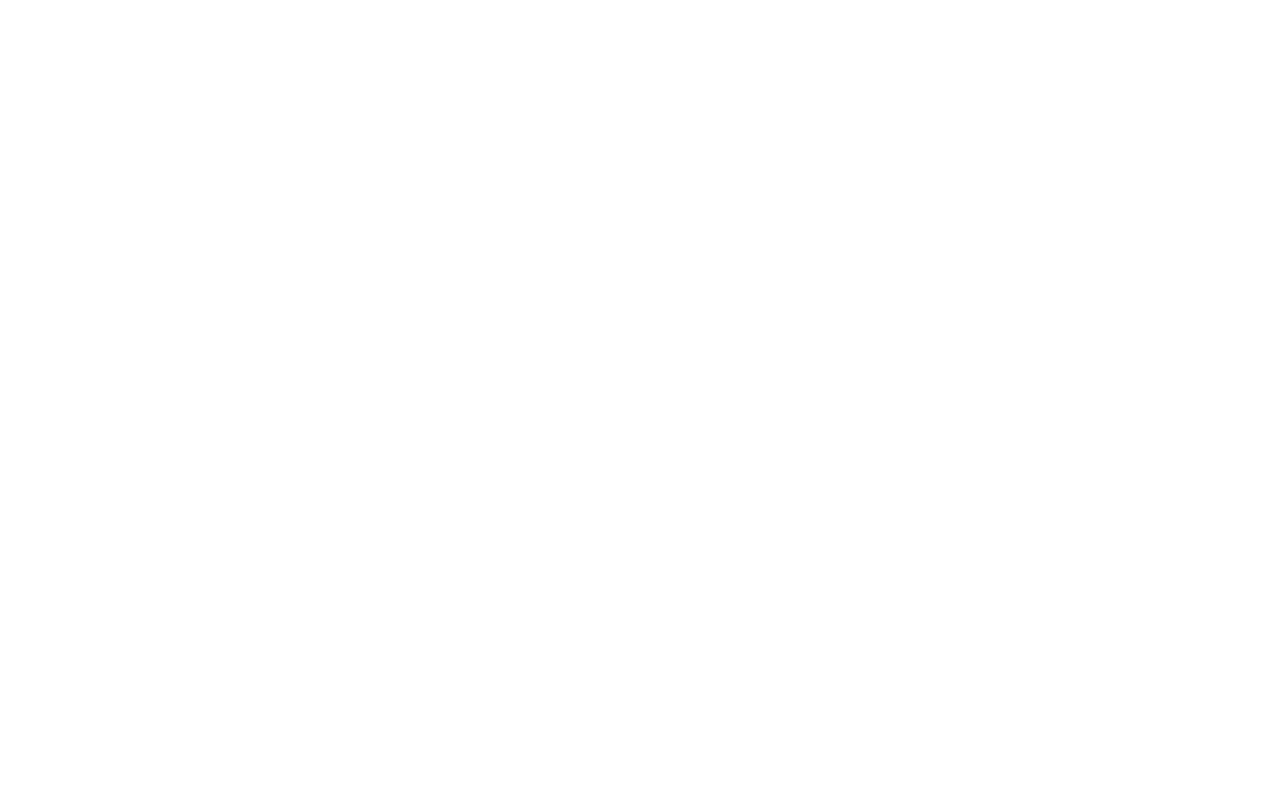
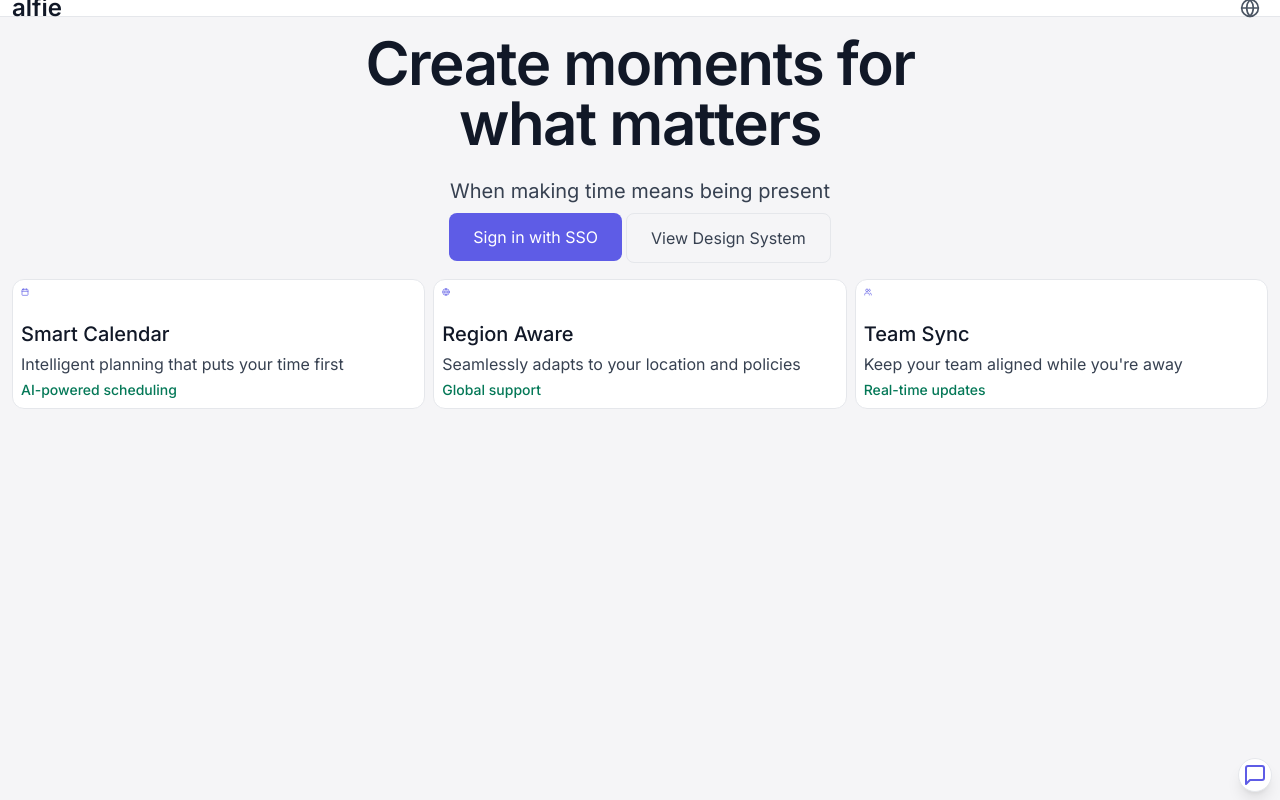
Before and after one commit to TheJohny71/alfie-enterprise-v3, a Next.js app: page / in a window 1280 px wide. Before the commit this address had no page. Built offline with nearby package versions, Linux system fonts and the light colour scheme.

Commit message:
Update page.tsx

```diff
--- a/src/app/page.tsx
+++ b/src/app/page.tsx
@@ -1,5 +1,143 @@
-import { redirect } from 'next/navigation'
+'use client'
+
+import React, { useState } from 'react';
+import { Calendar, Globe, Users, MessageSquare } from 'lucide-react';
+import Link from 'next/link';
 
 export default function Home() {
-  redirect('/design-system')
+  const [isAssistantVisible, setAssistantVisible] = useState(false);
+
+  const features = [
+    {
+      icon: <Calendar className="w-8 h-8 text-accent" />,
+      title: 'Smart Calendar',
+      description: 'Intelligent planning that puts your time first',
+      subtext: 'AI-powered scheduling'
+    },
+    {
+      icon: <Globe className="w-8 h-8 text-accent" />,
+      title: 'Region Aware',
+      description: 'Seamlessly adapts to your location and policies',
+      subtext: 'Global support'
+    },
+    {
+      icon: <Users className="w-8 h-8 text-accent" />,
+      title: 'Team Sync',
+      description: "Keep your team aligned while you're away",
+      subtext: 'Real-time updates'
+    }
+  ];
+
+  const ssoProviders = [
+    { name: 'Azure AD', color: 'bg-blue-600' },
+    { name: 'Okta', color: 'bg-blue-500' },
+    { name: 'Google', color: 'bg-red-500' }
+  ];
+
+  return (
+    <div className="min-h-screen bg-[#F5F5F7]">
+      {/* Header with refined spacing */}
+      <header className="bg-white border-b border-gray-200">
+        <nav className="max-w-[1440px] mx-auto px-6 lg:px-12 h-16 flex justify-between items-center">
+          <div className="text-2xl font-semibold text-gray-900">
+            alfie
+          </div>
+          <div className="flex items-center gap-4">
+            <button
+              className="p-2 text-gray-600 hover:text-gray-800 focus:outline-none focus:ring-2 focus:ring-accent focus:ring-offset-2 rounded-lg"
+              aria-label="Region Settings"
+            >
+              <Globe className="w-5 h-5" />
+            </button>
+          </div>
+        </nav>
+      </header>
+
+      {/* Main content with gradient accent */}
+      <main className="max-w-[1440px] mx-auto px-6 lg:px-12 py-16">
+        {/* Hero section with enhanced typography */}
+        <div className="text-center mb-16 relative">
+          <div className="absolute inset-0 bg-gradient-to-br from-accent/5 to-transparent -z-10 rounded-3xl" />
+          <h1 className="text-4xl md:text-5xl lg:text-6xl font-semibold text-gray-900 mb-6 tracking-tight">
+            Create moments for<br />what matters
+          </h1>
+          <p className="text-xl text-gray-700 mb-8">
+            When making time means being present
+          </p>
+          <div className="flex flex-col sm:flex-row gap-4 justify-center">
+            <div className="relative group">
+              <button className="w-full sm:w-auto px-6 py-3 rounded-lg bg-accent text-white hover:bg-accent/90 focus:outline-none focus:ring-2 focus:ring-accent focus:ring-offset-2 transition-all duration-300">
+                Sign in with SSO
+              </button>
+              <div className="hidden group-hover:flex absolute top-full mt-2 bg-white rounded-lg shadow-lg p-2 gap-2">
+                {ssoProviders.map((provider, index) => (
+                  <button
+                    key={index}
+                    className={`px-4 py-2 rounded-md text-sm text-white transition-all duration-300 hover:opacity-90 ${provider.color}`}
+                  >
+                    {provider.name}
+                  </button>
+                ))}
+              </div>
+            </div>
+            <Link href="/design-system">
+              <button className="px-6 py-3 rounded-lg border border-gray-200 text-gray-700 hover:bg-gray-50 focus:outline-none focus:ring-2 focus:ring-gray-200 focus:ring-offset-2 transition-all duration-300">
+                View Design System
+              </button>
+            </Link>
+          </div>
+        </div>
+
+        {/* Feature grid with enhanced responsive design */}
+        <div className="grid grid-cols-1 md:grid-cols-2 lg:grid-cols-3 gap-8">
+          {features.map((feature, index) => (
+            <div
+              key={index}
+              className="bg-white rounded-xl border border-gray-200 p-8 hover:shadow-lg transition-all duration-300 focus-within:ring-2 focus-within:ring-accent focus-within:ring-offset-2"
+              style={{
+                transform: `translateY(${index * 8}px)`,
+                opacity: 0,
+                animation: `slideUp 0.5s cubic-bezier(0.4, 0.0, 0.2, 1) ${index * 0.1}s forwards`
+              }}
+            >
+              <div className="mb-6">
+                {feature.icon}
+              </div>
+              <h3 className="text-xl font-medium text-gray-900 mb-4">
+                {feature.title}
+              </h3>
+              <p className="text-gray-700 mb-4">
+                {feature.description}
+              </p>
+              <p className="text-sm font-medium text-emerald-700">
+                {feature.subtext}
+              </p>
+            </div>
+          ))}
+        </div>
+      </main>
+
+      {/* Enhanced AI Assistant Button */}
+      <button
+        onClick={() => setAssistantVisible(!isAssistantVisible)}
+        className="fixed bottom-8 right-8 bg-white p-4 rounded-full border border-gray-200 shadow-lg hover:bg-gray-50 focus:outline-none focus:ring-2 focus:ring-accent focus:ring-offset-2 transition-all duration-300 transform hover:scale-105"
+        aria-label="Open AI Assistant"
+      >
+        <MessageSquare className="w-6 h-6 text-accent" />
+      </button>
+
+      <style jsx global>{`
+        @keyframes slideUp {
+          from {
+            transform: translateY(20px);
+            opacity: 0;
+          }
+          to {
+            transform: translateY(0);
+            opacity: 1;
+          }
+        }
+      `}</style>
+    </div>
+  );
 }
```
